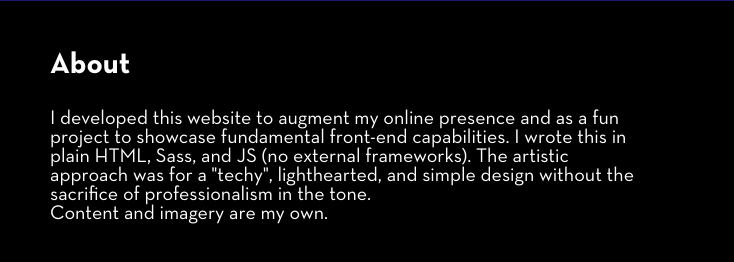
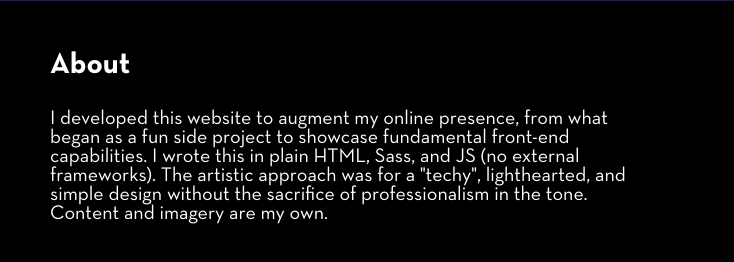
Before and after one commit to rdeavila94/website, a website: page index.html in a window 1280 px wide. Shown: the part 3999-4261 px from the top of the page, 0-734 px from the left. Drawn offline with nearby package versions, Linux system fonts and the light colour scheme; files that its build step writes are made by us from their sources.

Commit message:
Updated the content in the about section

```diff
--- a/index.html
+++ b/index.html
@@ -115,7 +115,7 @@
       <div class="section-footer__about">
         <h4 class="section-footer__header">About</h4>
         <p class="section-footer__paragraph">
-          I developed this website to augment my online presence and as a fun project to showcase
+          I developed this website to augment my online presence, from what began as a fun side project to showcase
           fundamental front-end capabilities. I wrote this in plain HTML, Sass, and JS (no external frameworks). The artistic approach was for a "techy", lighthearted, and simple design without the sacrifice of professionalism in the tone. <br>Content and imagery are my own.
         </p>
       </div>
```
